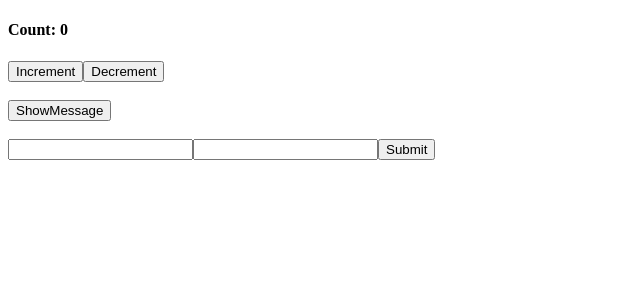
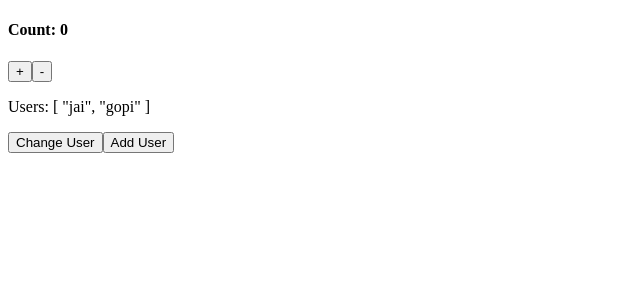
Before and after one commit to jailadin-tech/vuelearning-1, a Vue app: page / in a window 1280 px wide. Shown: the top 300 px of the page, without its empty margins (0-640 px from the left). Built offline with nearby package versions, Linux system fonts and the light colour scheme.

Commit message:
Reactive actions

```diff
--- a/src/App.vue
+++ b/src/App.vue
@@ -2,12 +2,14 @@
 import MyComponent from './components/MyComponent.vue'
 import ModuleStyling from './components/ModuleStyling.vue'
 import EventComponent from './components/EventsComponent.vue'
+import ReactiveComponent from './components/ReactiveComponent.vue'
 </script>
 
 <template>
   <!-- <MyComponent/> -->
   <!-- <ModuleStyling /> -->
-  <EventComponent />
+  <!--  <EventComponent /> -->
+  <ReactiveComponent />
 </template>
 
 <style scoped></style>
--- /dev/null
+++ b/src/components/ReactiveComponent.vue
@@ -0,0 +1,20 @@
+<script setup>
+import { reactive } from 'vue'
+
+/* Reactive:   Work for non-premitive data types only not for single number */
+const intialState = reactive({ vlu: { count: 0 }, users: ['jai', 'gopi'] })
+
+const changeUser = () => {
+  intialState.users[0] = 'Venkat'
+  intialState.users[1] = 'Mahesh'
+}
+</script>
+<template>
+  <h4>Count: {{ intialState.vlu.count }}</h4>
+  <button v-on:click="intialState.vlu.count++">+</button>
+  <button v-on:click="intialState.vlu.count--">-</button>
+  <p>Users: {{ intialState.users }}</p>
+
+  <button @click="changeUser">Change User</button>
+  <button @click="intialState.users.push('Raju')">Add User</button>
+</template>
```
